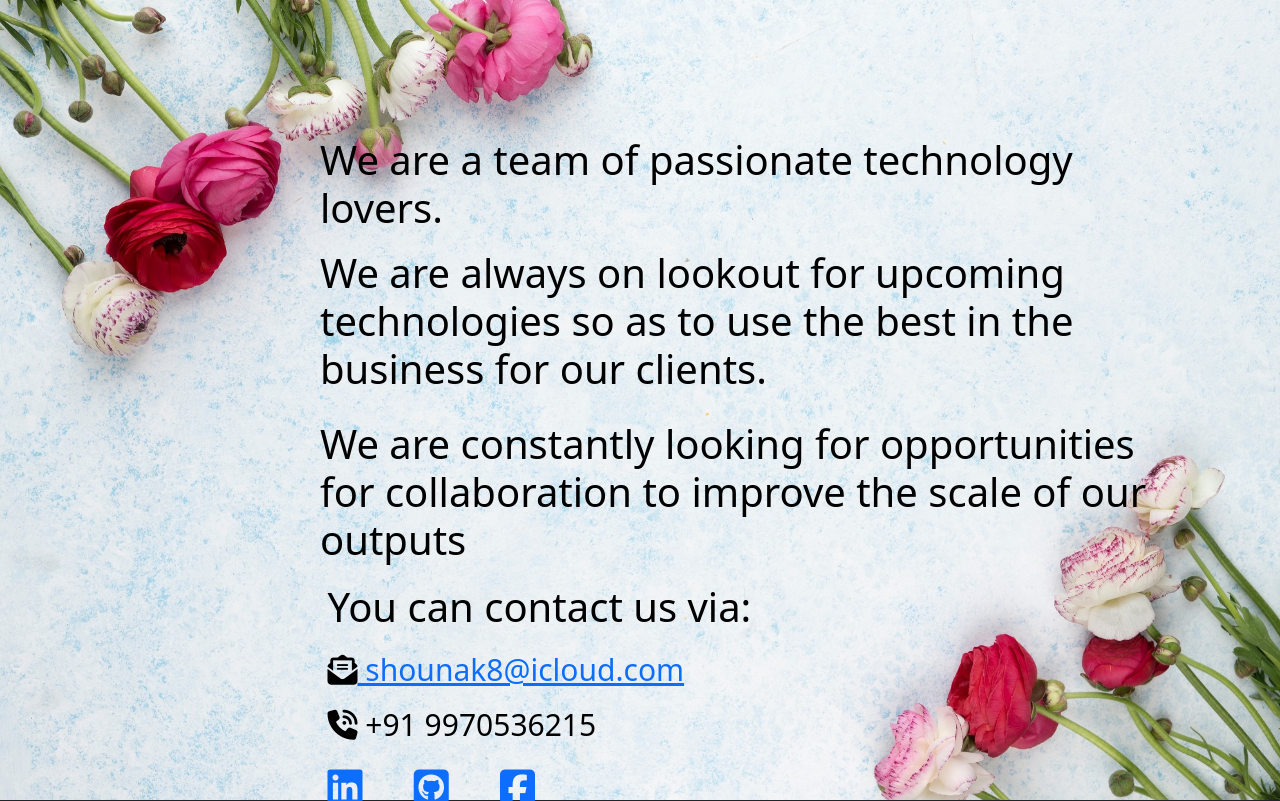
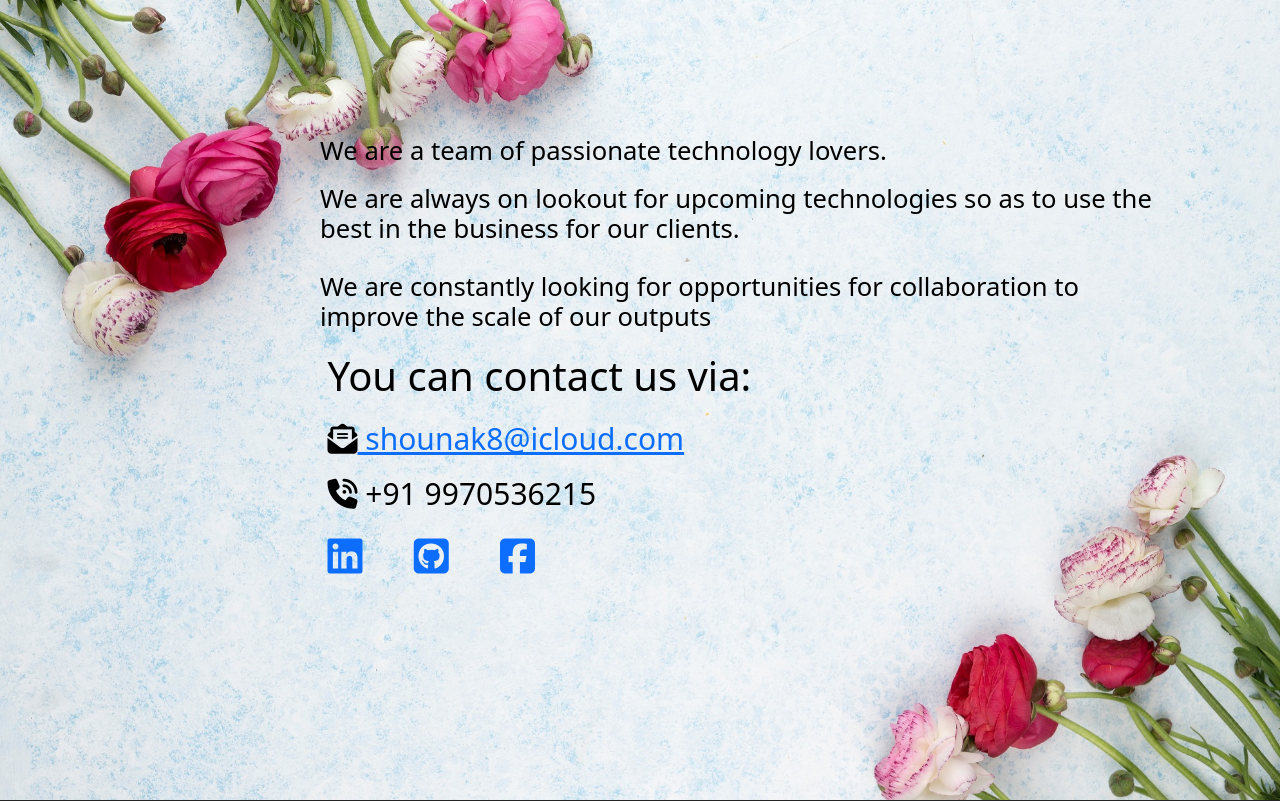
Before and after one commit to shounak8/Day_88_Flask_ToDo_Website, a Flask app: page /about in a window 1280 px wide. Shown: the part 62-863 px from the top of the page. Run offline with Flask 2, Linux system fonts and the light colour scheme; data that the repository does not hold is empty; some libraries are stand-ins or nearby versions.

Commit message:
Update about.html

```diff
--- a/templates/about.html
+++ b/templates/about.html
@@ -9,7 +9,7 @@
         background-repeat:no-repeat;background-size:cover; background-position: center center;height:800px;">
     <div class="container-fluid start-end"
          style="width:80%;text-align:left; margin:auto;padding:10% 0 0 15%; color:black;">
-        <h1 style="padding:1% 0;font-size:4rem;"> We are a team of passionate technology lovers.
+        <h1 style="padding:1% 0;font-size:2vw;"> We are a team of passionate technology lovers.
             <p style="padding:2% 0;">We are always on lookout for upcoming technologies so as to use the best in the business for our clients.</p>
             We are constantly looking for opportunities for collaboration to improve the scale of our outputs </h1>
 
```
